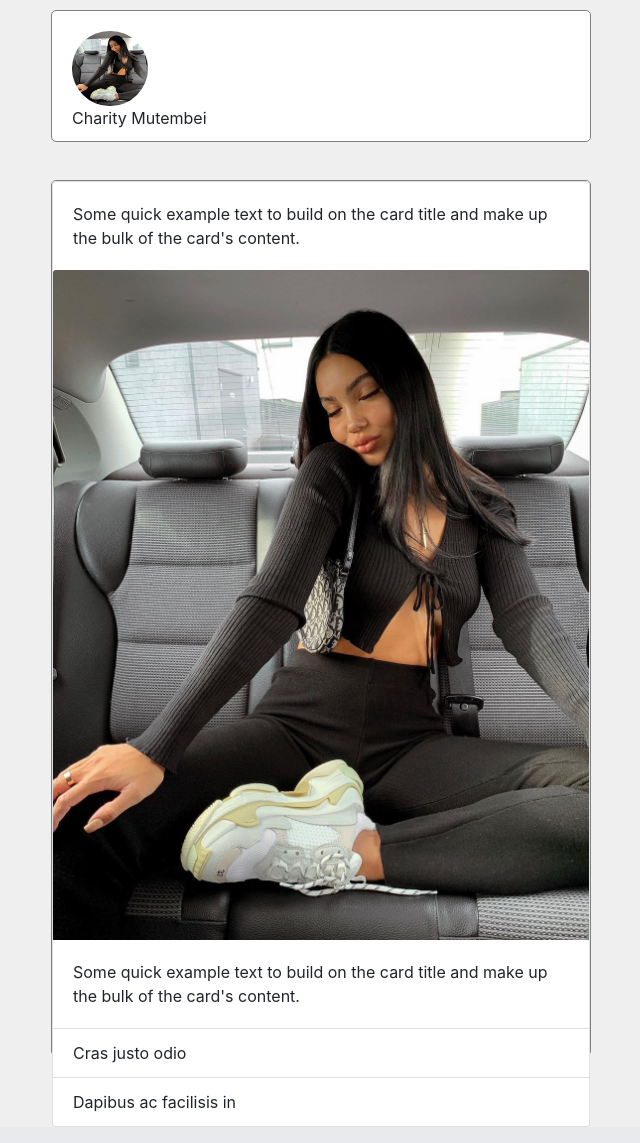
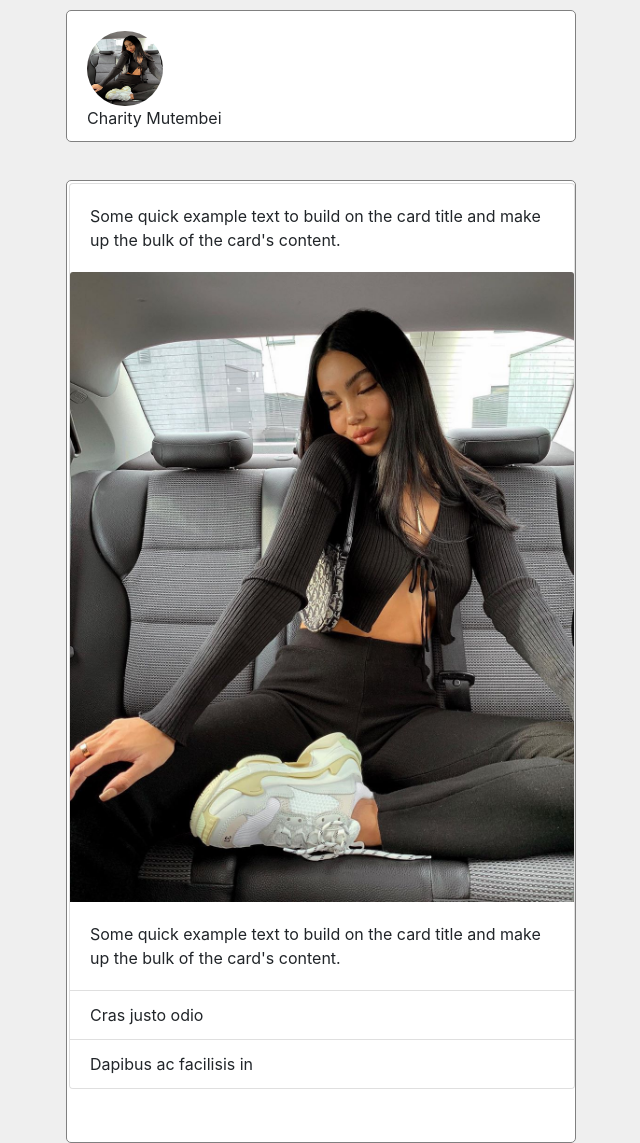
Before and after one commit to Charity-Mutembei/insta, a Django app: page / in a window 1280 px wide. Shown: the part 92-1235 px from the top of the page, without its empty margins (49-689 px from the left). Run offline with Django 4.2, Linux system fonts and the light colour scheme; some libraries are stand-ins or nearby versions.

Commit message:
Style: landing page stylying refactored

```diff
--- a/instagram/templates/landing.html
+++ b/instagram/templates/landing.html
@@ -9,6 +9,7 @@
     <div class="container">
       <div class="right-side" style="width: 50%;">
           <div class="row">
+              <div class="col">
                 <div class="col">
                     <div class="profiles" style="border: 0.2px solid grey; background-color: white; border-radius: 5px; height: 3.5cm; padding-top: 20px; padding-left: 20px;">
                         <div class="row" >
@@ -23,10 +24,10 @@
                     </div>
 
                     <!-- posts -->
-                <div class="stories" style="border: 0.2px solid grey; background-color: white; border-radius: 5px; height: 23.2cm; margin-top: 1cm;">
+                    <div class="stories" style="border: 0.2px solid grey; background-color: white; border-radius: 5px; height: 25.5cm; margin-top: 1cm; padding: 2px;">
                        <div class="row">
                            <div class="col">
-                        <div class="card" style="width: 33.65rem;">
+                            <div class="card" style="width: 31.65rem;">
                                 <div class="card-body">
                                     <p class="card-text">Some quick example text to build on the card title and make up the bulk of the card's content.</p>
                                 </div>
@@ -48,5 +49,6 @@
           </div>
       </div>
     </div>
+</div>
 
 {% endblock %}
```
Lines whose indentation alone changed are shown as unchanged.
